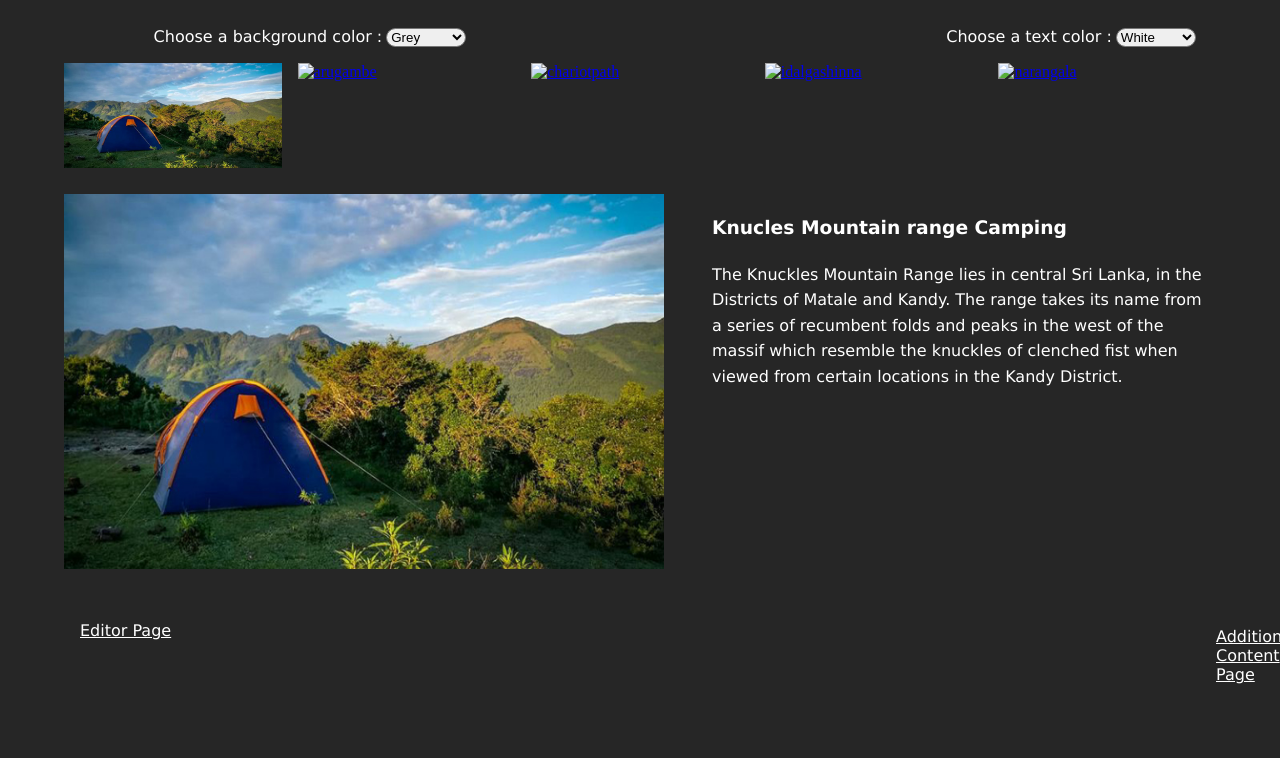
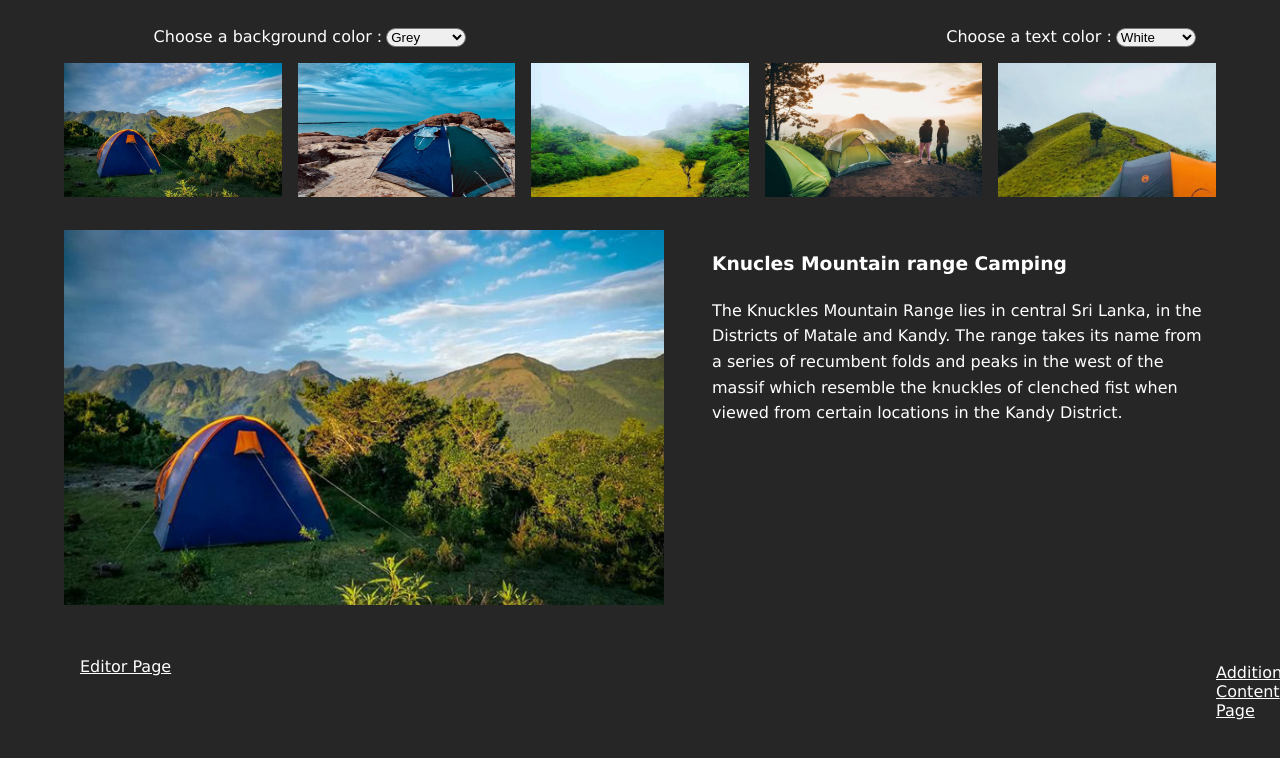
Before and after one commit to budithR/tourismWebSite_first_year_project, a plain HTML site: page ThambnailImage.html in a window 1280 px wide. Shown: the part 138-896 px from the top of the page. Drawn offline with Linux system fonts and the light colour scheme.

Commit message:
all fixed

```diff
--- a/ThambnailImage.html
+++ b/ThambnailImage.html
@@ -78,10 +78,10 @@
         <div class="imageSet">
             <ul class="imageGrid">
                 <li><a href="#img-1"><img id="image1" src="./images/knuclesCamping.jpeg" alt="knucles" ></a></li>
-                <li><a href="#img-1"><img id="image2" src="./image/arugambay.jpeg" alt="arugambe" ></a></li>
-                <li><a href="#img-1"><img id="image3" src="./image/chariotpath.jpeg" alt="chariotpath" ></a></li>
-                <li><a href="#img-1"><img id="image4" src="./image/idalgashinnaCamping.jpeg" alt="idalgashinna" ></a></li>
-                <li><a href="#img-1"><img id="image5" src="./image/narangala.jpeg" alt="narangala"></a></li>
+                <li><a href="#img-1"><img id="image2" src="./images/arugambay.jpeg" alt="arugambe" ></a></li>
+                <li><a href="#img-1"><img id="image3" src="./images/chariotpath.jpeg" alt="chariotpath" ></a></li>
+                <li><a href="#img-1"><img id="image4" src="./images/idalgashinnaCamping.jpeg" alt="idalgashinna" ></a></li>
+                <li><a href="#img-1"><img id="image5" src="./images/narangala.jpeg" alt="narangala"></a></li>
 
             </ul>
         </div>
```
